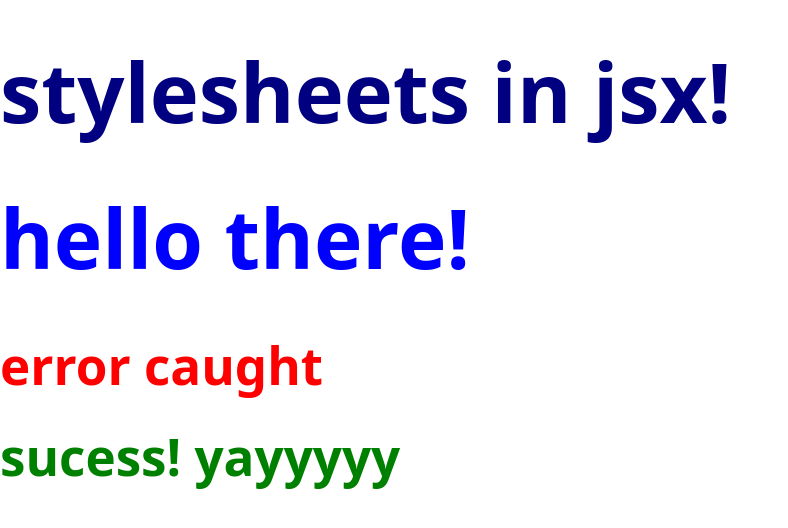
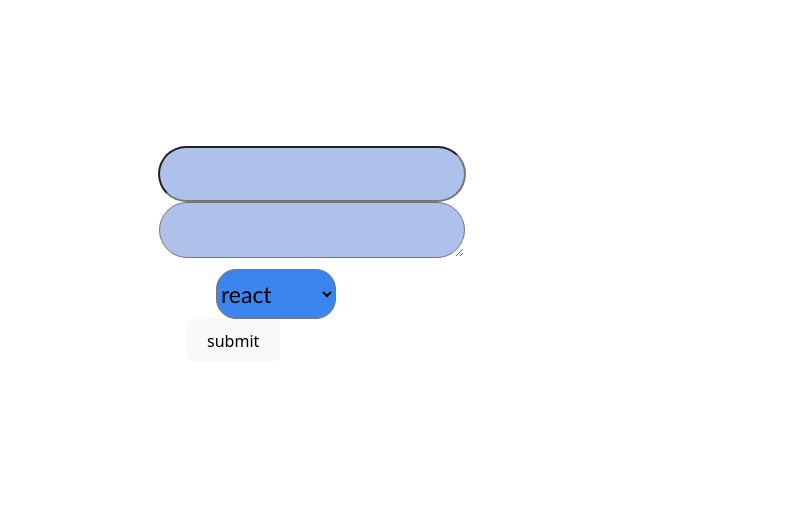
Before and after one commit to varadisthedev/react-playground, a React (Vite) app: page / in a window 1280 px wide. Shown: the part 146-674 px from the top of the page, without its empty margins (0-788 px from the left). Built offline with nearby package versions, Linux system fonts and the light colour scheme.

Commit message:
form handling in react

```diff
--- a/src/App.jsx
+++ b/src/App.jsx
@@ -20,6 +20,9 @@ import Inline from "./Inline.jsx";
 import './appStyles.css'
 //importing a module stylesheet
 import styles from './appStyle.module.css'
+import Form from "./components/Form.jsx";
+
+
 export default function App() {
   // return (
   //   <div>
@@ -70,15 +73,21 @@ export default function App() {
         <NameList/> */}
 
         {/* adding css in react */}
-        <Stylesheet  primary={true}/>
+        {/* <Stylesheet  primary={true}/> */}
         {/* doing it with inline styling */}
-        <Inline/>
+        {/* <Inline/> */}
 
         {/* using the css, vanilla and modules */}
-        <h1 className='error'>error caught</h1>
-        <h1 className={styles.success}>sucess! yayyyyy</h1>
+        {/* <h1 className='error'>error caught</h1>
+        <h1 className={styles.success}>sucess! yayyyyy</h1> */}
           {/* normal css is by deafault also applied to child components, while the module css is not */}
           {/* that may cause confilicts with css */}
+
+
+        {/* form in jsx */}
+        <Form/>
+
+
       </div>
     )
 }
--- /dev/null
+++ b/src/components/Form.jsx
@@ -0,0 +1,64 @@
+import React, { Component } from 'react'
+import styles from "./formstyle.module.css"
+const { formContainer, label, input, button,forms } = styles; // desturctuting to make code easier
+
+ class Form extends Component {
+    constructor(props) {
+      super(props)
+
+      this.state = {
+         username:' ',
+         comments:' ',
+         topic:'react'
+      }
+    }
+    handleUsernameChange=(event)=>{
+        this.setState({
+            username:event.target.value
+        })
+    }
+    handleCommentsChange=(event)=>{
+        this.setState({
+            comments:event.target.value
+        })
+    }
+    handleTopicChange=(event)=>{
+        this.setState({
+            topic:event.target.value
+        })
+    }
+    handleSubmit=(event)=>{
+        alert(`${this.state.username} ${this.state.comments} ${this.state.topic}`)
+        event.preventDefault() // make sure form doesnt refresh
+    }
+  render() {
+    return (
+      <form onSubmit={this.handleSubmit} className={forms}>
+        <div >
+            <label>username: </label>
+            <input type='text' value={this.state.username} onChange={this.handleUsernameChange}></input>
+        </div>
+
+        <div>
+            <label>
+                comments:
+            </label>
+            <textarea value={this.state.comments} onChange={this.handleCommentsChange}></textarea>
+        </div>
+
+        <div>
+            <label>topic: </label>
+            <select value={this.state.topic} onChange={this.handleTopicChange}>
+                <option value="react">react</option>
+                <option value="angular">angular</option>
+                <option value="vue">vue</option>
+            </select>
+        </div>
+
+        <button>submit</button>
+      </form>
+    )
+  }
+}
+
+export default Form
--- /dev/null
+++ b/src/components/formstyle.module.css
@@ -0,0 +1,29 @@
+.forms{
+    display: flex;
+    justify-content: center;
+    align-items: center;
+    flex-direction: column;
+}
+
+input,textarea{
+    background-color: rgb(173, 193, 234);
+    height: 50px;
+    width: 300px;
+    color: black;
+    font-family: 'Segoe UI', Tahoma, Geneva, Verdana, sans-serif;
+    border-radius: 41px;
+    font-size: 34px;
+}
+label{
+    font-family: 'Segoe UI', Tahoma, Geneva, Verdana, sans-serif;
+    font-size: 30px;
+    color: rgb(255, 255, 255);
+}
+select{
+    background-color: rgb(59, 134, 238);
+    height: 50px;
+    width: 120px;
+    border-radius: 20px;
+    font-size: 23px;
+    font-family: 'Trebuchet MS', 'Lucida Sans Unicode', 'Lucida Grande', 'Lucida Sans', Arial, sans-serif;
+}
```
